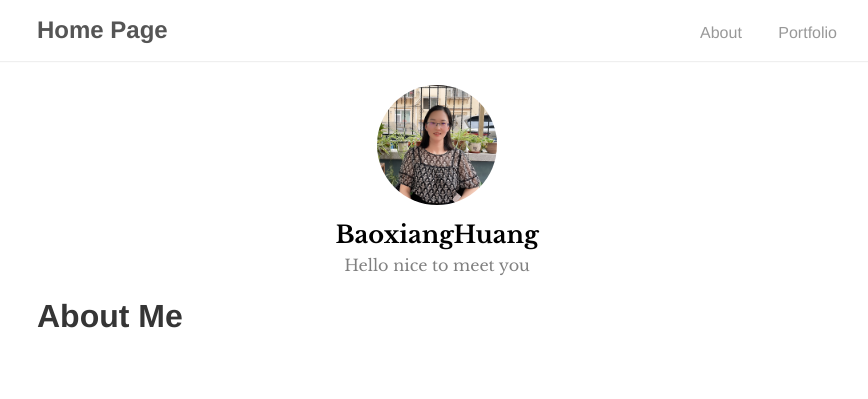
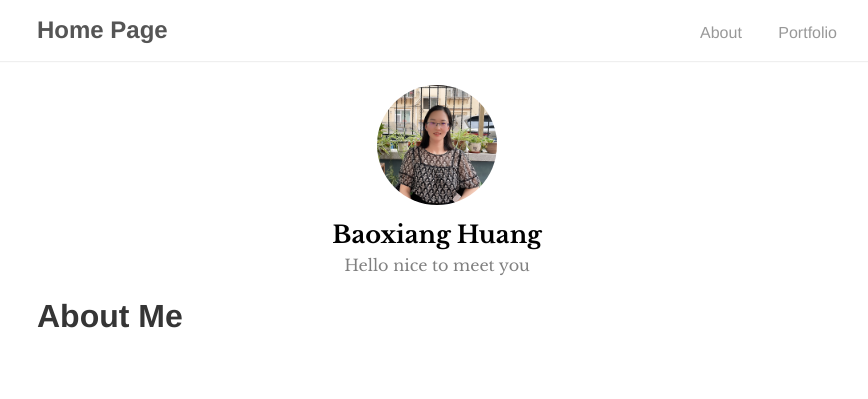
Before and after one commit to BaoxiangHuang/BaoxiangHuang.github.io, a Jekyll site: the page built from index.md, in a window 1280 px wide and 900 px high. Shown: the top 399 px of the window, without its empty margins (203-1071 px from the left). Built offline with Jekyll 4.4.1, drawn with Linux system fonts in a browser that asks for light colours; our own code applies the rules of GitHub Pages for plain Markdown files; some of the changed text lies outside the part shown.

Commit message:
Update _config.yml

```diff
--- a/_config.yml
+++ b/_config.yml
@@ -6,7 +6,7 @@ google_analytics: # Tracking ID, e.g. "UA-000000-01"
 
 # Author
 author:
-  name: BaoxiangHuang
+  name: Baoxiang Huang
   desc: Hello nice to meet you
   email: hbx@163.com
   selfie: assets/img/photo.png
```
